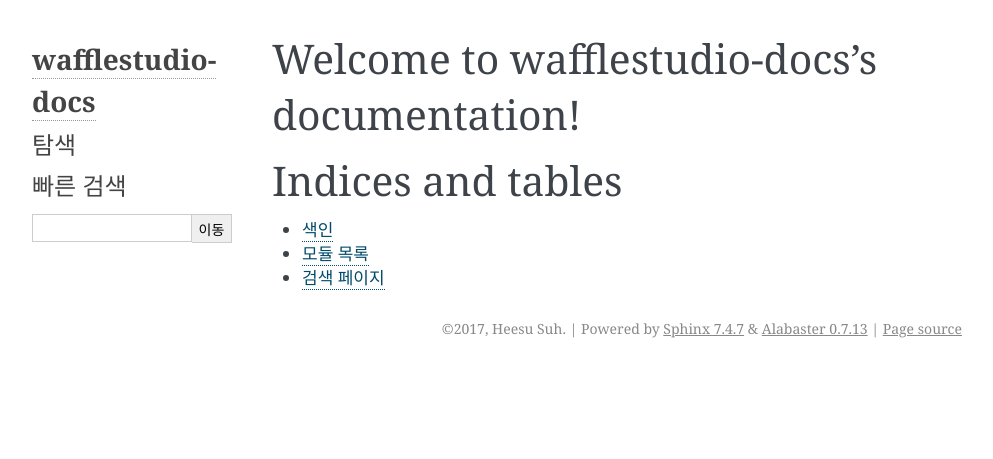
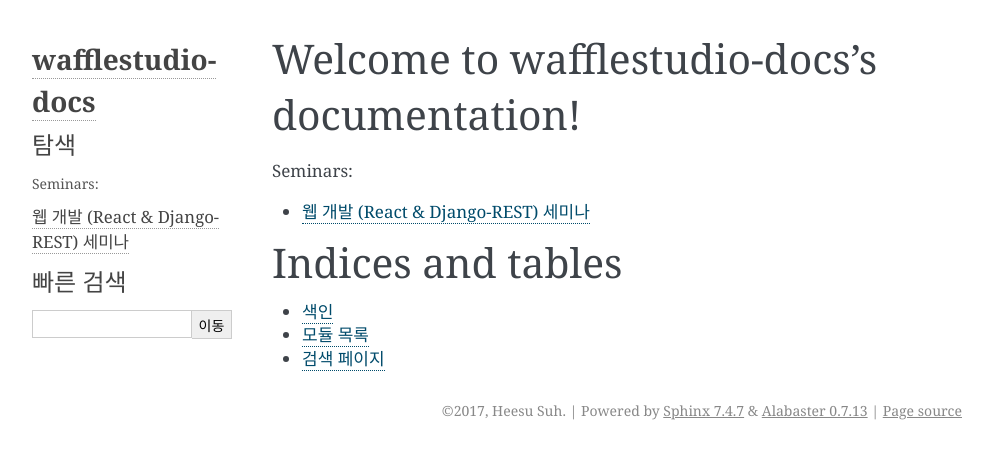
Before and after one commit to wafflestudio/wafflestudio-docs, a Sphinx documentation site: the page built from docs/index.rst, in a window 1280 px wide. Shown: the top 459 px of the page, without its empty margins (148-1141 px from the left). Built offline with Sphinx 7.4.7, drawn with Linux system fonts in a browser that asks for light colours.

Commit message:
add a document

```diff
--- a/docs/index.rst
+++ b/docs/index.rst
@@ -8,7 +8,9 @@
 
 .. toctree::
    :maxdepth: 2
-   :caption: Contents:
+   :caption: Seminars:
+
+   web-seminar-react-django
 
 
 
--- /dev/null
+++ b/docs/web-seminar-react-django.rst
@@ -0,0 +1,2 @@
+웹 개발 (React & Django-REST) 세미나
+========
```
